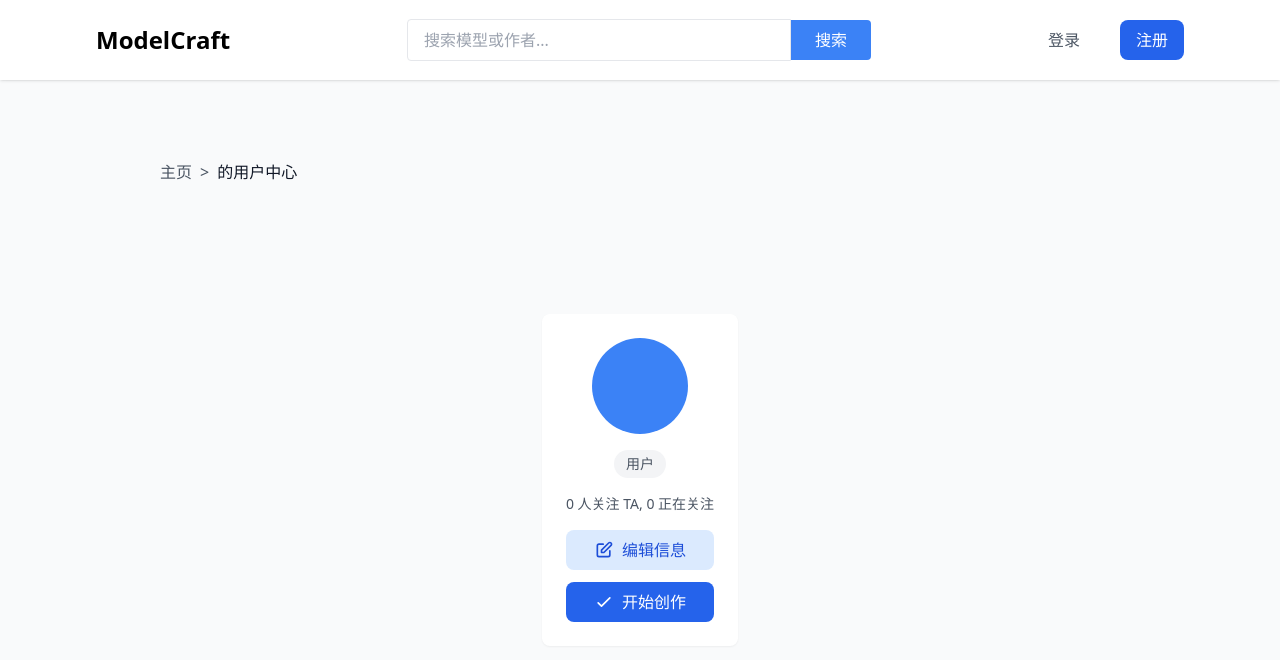
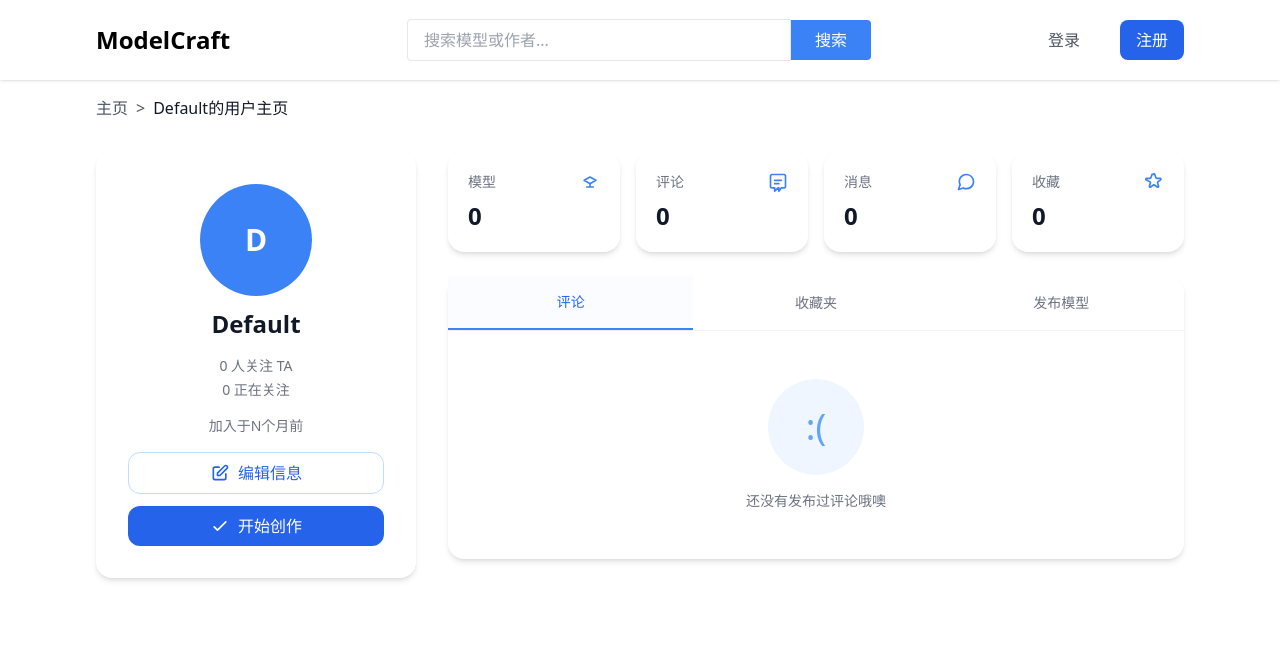
Before and after one commit to DailySleepy/3d-model-website, a Vue app in the folder frontend/: page /user in a window 1280 px wide. Shown: the top 660 px of the page. Built offline with nearby package versions, Linux system fonts and the light colour scheme.

Commit message:
feat:完善了用户界面的样式

```diff
--- a/frontend/src/views/UserPage.vue
+++ b/frontend/src/views/UserPage.vue
@@ -1,72 +1,129 @@
 <template>
-    <div class="flex items-center justify-center min-h-screen bg-gray-50">
-    <nav class="absolute top-40 left-40 text-1xl text-gray-600">
-      <router-link to="/" class="hover:underline">主页</router-link>
-      <span class="mx-2">></span>
-      <span class="text-gray-900">{{ authStore.username }}的用户中心</span>
-    </nav>
-        <!-- 左侧：用户资料卡片 -->
-        <div class="lg:col-span-1">
-          <div class="bg-white rounded-lg shadow-sm p-6 sticky top-24">
-            <!-- 头像 -->
-            <div class="flex justify-center mb-4">
-              <div class="w-24 h-24 rounded-full bg-blue-500 flex items-center justify-center text-white text-2xl font-semibold">
+  <div class="flex flex-col">
+    <section>
+      <div class="container mx-auto px-8 py-4 max-w-6xl">
+        <nav class="text-1xl text-gray-600">
+          <router-link to="/" class="hover:underline">主页</router-link>
+          <span class="mx-2">></span>
+          <span class="text-gray-900">{{ username }}的用户主页</span>
+        </nav>
+      </div>
+    </section>
+    <section>
+      <div class="container mx-auto px-8 py-4 max-w-6xl">
+        <div class="grid gap-8 lg:grid-cols-[320px,1fr]">
+          <!-- 左边用户卡片 -->
+          <div class="bg-white rounded-2xl shadow-md p-8 space-y-4">
+            <div class="flex flex-col items-center text-center space-y-3">
+              <div
+                class="w-28 h-28 rounded-full bg-blue-500 text-white text-3xl font-semibold flex items-center justify-center">
                 <span v-if="!userAvatar">{{ userInitial }}</span>
-                <img
-                  v-else
-                  :src="userAvatar"
-                  alt="Avatar"
-                  class="w-full h-full rounded-full object-cover"
-                />
+                <img v-else :src="userAvatar" alt="用户头像" class="w-full h-full rounded-full object-cover" />
+              </div>
+              <div>
+                <h1 class="text-2xl font-semibold text-gray-900">{{ username }}</h1>
               </div>
             </div>
 
-            <!-- 用户名 -->
-            <h1 class="text-xl font-bold text-center mb-2">{{ username }}</h1>
-
-            <!-- 用户角色 -->
-            <div class="flex justify-center mb-4">
-              <span class="px-3 py-1 bg-gray-100 text-gray-600 text-sm rounded-full">用户</span>
+            <div class="text-center text-sm text-gray-500">
+              <div class="flex flex-col space-y-1">
+                <span>{{ followersCount }} 人关注 TA</span>
+                <span>{{ followingCount }} 正在关注</span>
+              </div>
             </div>
 
-            <!-- 社交统计 -->
-            <div class="text-center text-sm text-gray-600 mb-4 space-y-1">
-              <div>{{ followersCount }} 人关注 TA, {{ followingCount }} 正在关注</div>
+            <div class="space-y-3 text-sm text-gray-600">
+              <div class="flex items-center justify-center text-gray-500">{{ CreatedAt }}</div>
             </div>
 
-            <!-- 操作按钮 -->
             <div class="space-y-3">
-              <router-link
-                to="/user/settings"
-                class="w-full flex items-center justify-center gap-2 px-4 py-2 bg-blue-100 text-blue-700 rounded-lg hover:bg-blue-200 transition-colors"
-              >
+              <router-link to="/user/settings"
+                class="w-full flex items-center justify-center gap-2 px-4 py-2 border border-blue-200 text-blue-600 rounded-xl hover:bg-blue-50 transition-colors">
                 <svg class="w-5 h-5" fill="none" stroke="currentColor" viewBox="0 0 24 24">
-                  <path stroke-linecap="round" stroke-linejoin="round" stroke-width="2" d="M11 5H6a2 2 0 00-2 2v11a2 2 0 002 2h11a2 2 0 002-2v-5m-1.414-9.414a2 2 0 112.828 2.828L11.828 15H9v-2.828l8.586-8.586z" />
+                  <path stroke-linecap="round" stroke-linejoin="round" stroke-width="2"
+                    d="M11 5H6a2 2 0 00-2 2v11a2 2 0 002 2h11a2 2 0 002-2v-5m-1.414-9.414a2 2 0 112.828 2.828L11.828 15H9v-2.828l8.586-8.586z" />
                 </svg>
-                <span>编辑信息</span>
+                编辑信息
               </router-link>
               <button
-                class="w-full flex items-center justify-center gap-2 px-4 py-2 bg-blue-600 text-white rounded-lg hover:bg-blue-700 transition-colors"
-              >
+                class="w-full flex items-center justify-center gap-2 px-4 py-2 bg-blue-600 text-white rounded-xl hover:bg-blue-700 transition-colors">
                 <svg class="w-5 h-5" fill="none" stroke="currentColor" viewBox="0 0 24 24">
                   <path stroke-linecap="round" stroke-linejoin="round" stroke-width="2" d="M5 13l4 4L19 7" />
                 </svg>
-                <span>开始创作</span>
+                开始创作
               </button>
             </div>
           </div>
+
+          <!-- 右侧内容卡片 -->
+          <div class="space-y-6">
+            <div class="grid grid-cols-2 lg:grid-cols-4 gap-4">
+              <div v-for="stat in quickStats" :key="stat.key"
+                class="bg-white rounded-2xl shadow-md p-5 flex flex-col gap-2">
+                <div class="flex items-center justify-between text-sm text-gray-500">
+                  <span>{{ stat.label }}</span>
+                  <svg class="w-5 h-5 text-blue-500" fill="none" stroke="currentColor" stroke-width="2"
+                    viewBox="0 0 24 24">
+                    <path stroke-linecap="round" stroke-linejoin="round" :d="stat.iconPath" />
+                  </svg>
+                </div>
+                <div class="text-2xl font-semibold text-gray-900">{{ stat.value }}</div>
+              </div>
+            </div>
+
+            <div class="bg-white rounded-2xl shadow-md">
+              <div class="flex border-b border-gray-100 text-sm font-medium text-gray-500">
+                <button v-for="tab in tabs" :key="tab.value" class="flex-1 py-4 text-center transition-all"
+                  :class="activeTab === tab.value ? 'text-blue-600 border-b-2 border-blue-500 bg-blue-50/30' : 'hover:text-gray-900'"
+                  @click="activeTab = tab.value">
+                  {{ tab.label }}
+                </button>
+              </div>
+              <div class="p-12 flex flex-col items-center justify-center text-center text-sm text-gray-500 space-y-4">
+                <div class="w-24 h-24 rounded-full bg-blue-50 flex items-center justify-center text-4xl text-blue-400">
+                  :(
+                </div>
+                <p v-if="activeTab === 'comments'">还没有发布过评论哦噢</p>
+                <p v-else-if="activeTab === 'favorites'">收藏夹还是空空的，快去挑选喜欢的作品吧～</p>
+                <p v-else>暂时还没有发布过模型，期待你的第一篇创作！</p>
+              </div>
+            </div>
+          </div>
         </div>
-    </div>
+      </div>
+    </section>
+  </div>
 </template>
 
 <script setup>
-import { ref, onUnmounted } from 'vue'
-import { useRouter } from 'vue-router'
+import { computed, ref } from 'vue'
 import { useAuthStore } from '@/stores/auth'
 
 const authStore = useAuthStore()
-const router = useRouter()
 
 const followersCount = ref(0)
 const followingCount = ref(0)
+const charmPoints = ref({ current: 2, total: 5 })
+const activeTab = ref('comments')
+
+const tabs = [
+  { label: '评论', value: 'comments' },
+  { label: '收藏夹', value: 'favorites' },
+  { label: '发布模型', value: 'models' }
+]
+
+const quickStats = [
+  { key: 'models', label: '模型', value: 0, iconPath: 'M12 6l7 4-7 4-7-4 7-4zm0 8v4m-4 0h8' },
+  { key: 'comments', label: '评论', value: 0, iconPath: 'M8 10h8m-8 4h5m-1 5l-4 4v-4H5a2 2 0 01-2-2V5a2 2 0 012-2h14a2 2 0 012 2v12a2 2 0 01-2 2h-3l-3 4v-4' },
+  { key: 'messages', label: '消息', value: 0, iconPath: 'M21 11.5a8.38 8.38 0 01-.9 3.8 8.5 8.5 0 01-7.6 4.7 8.38 8.38 0 01-3.8-.9L3 21l1.9-5.7a8.38 8.38 0 01-.9-3.8 8.5 8.5 0 014.7-7.6 8.38 8.38 0 013.8-.9h.5a8.48 8.48 0 018 8.5z' },
+  { key: 'favorites', label: '收藏', value: 0, iconPath: 'M11.049 2.927c.3-.921 1.603-.921 1.902 0l1.286 3.967a1 1 0 00.95.69h4.178c.969 0 1.371 1.24.588 1.81l-3.383 2.46a1 1 0 00-.364 1.118l1.287 3.966c.3.922-.755 1.688-1.54 1.118l-3.383-2.46a1 1 0 00-1.175 0l-3.383 2.46c-.784.57-1.838-.196-1.539-1.118l1.287-3.966a1 1 0 00-.364-1.118L2.547 9.394c-.783-.57-.38-1.81.588-1.81h4.178a1 1 0 00.95-.69l1.286-3.967z' }
+]
+
+const username = computed(() => authStore.username || 'Default')
+const userAvatar = computed(() => authStore.avatar || '')
+const userInitial = computed(() => username.value.charAt(0).toUpperCase())
+const CreatedAt = computed(() => authStore.CreateAt || '加入于N个月前')
+const charmProgress = computed(() =>
+  Math.min(100, Math.max(0, (charmPoints.value.current / charmPoints.value.total) * 100))
+)
 </script>
```
